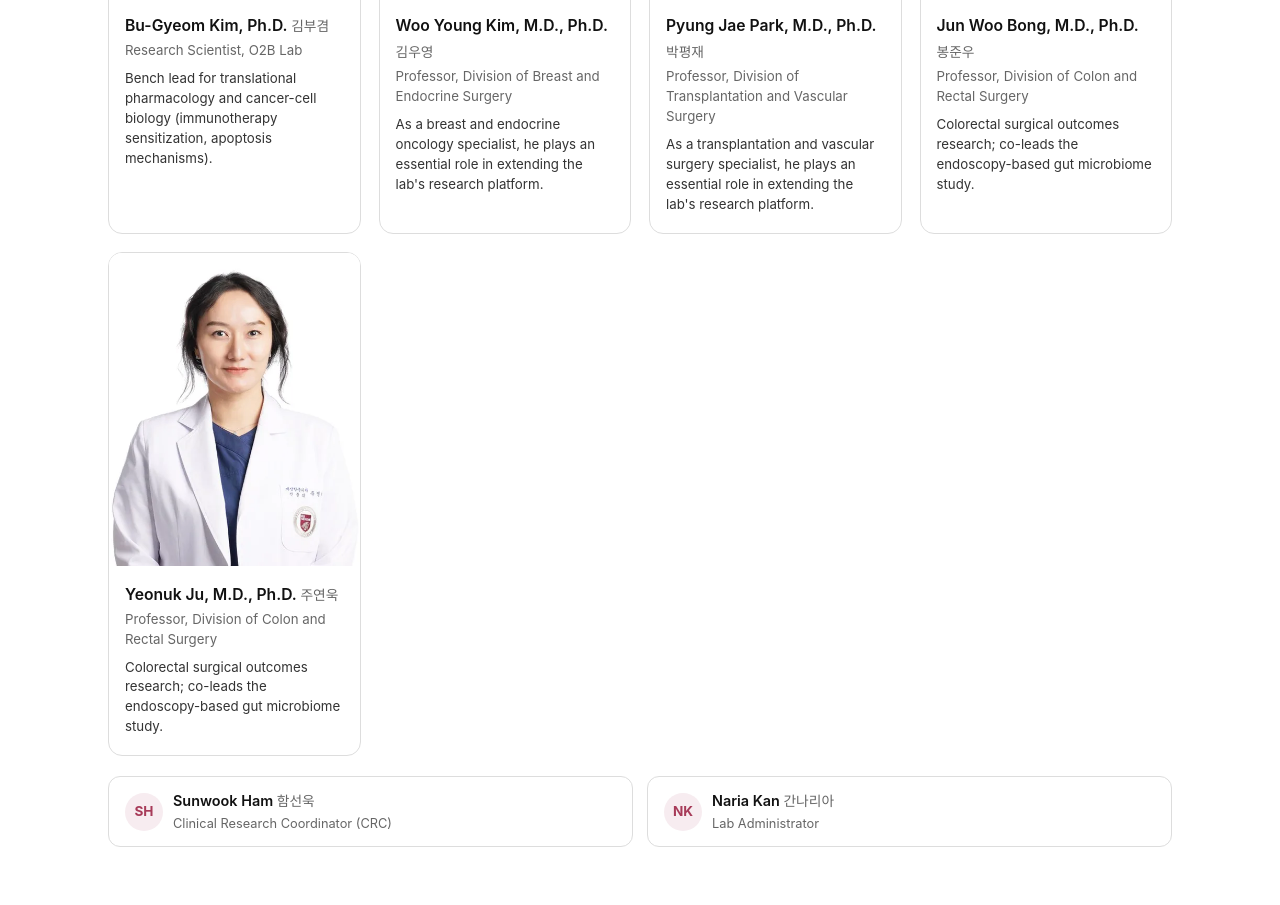
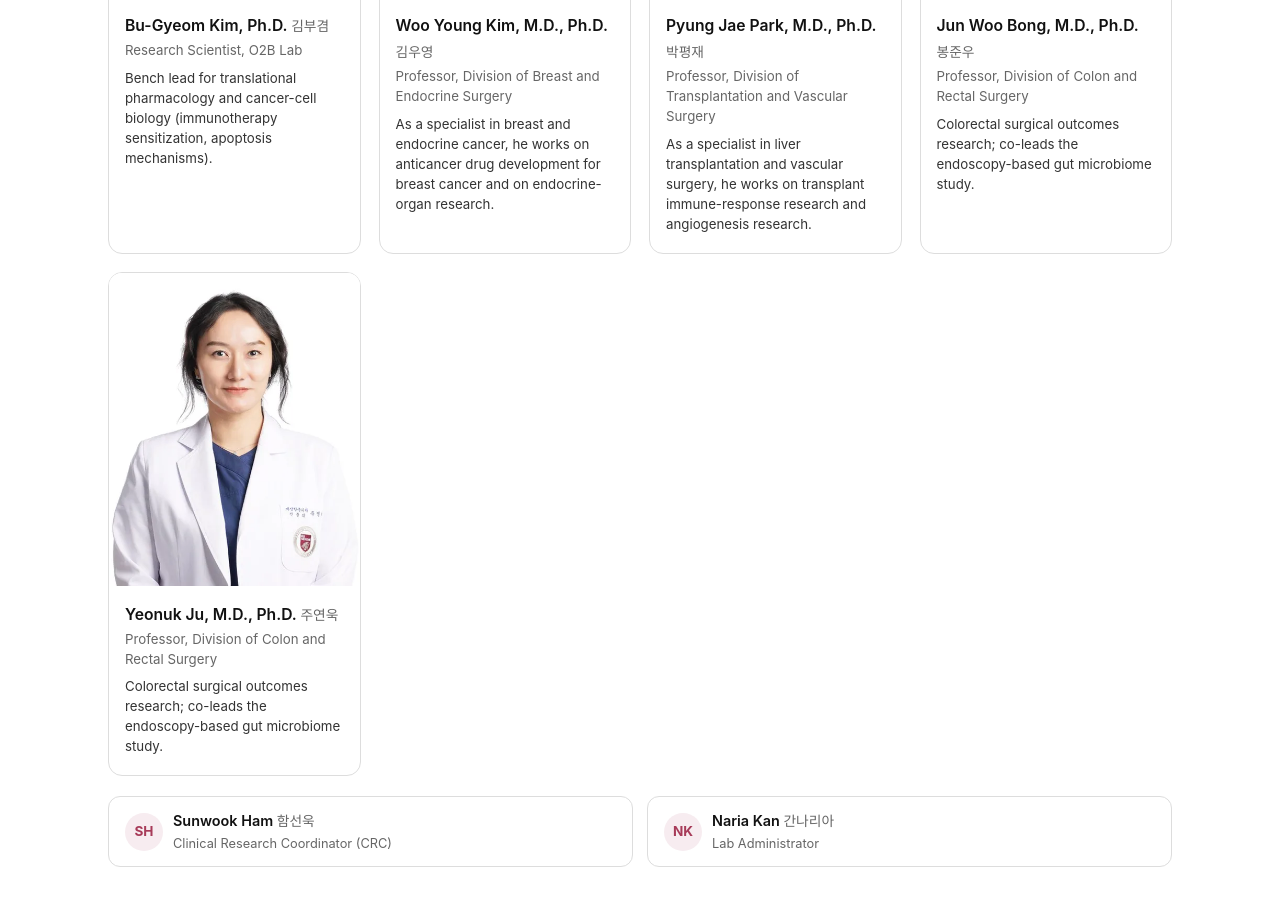
Before and after one commit to kasaha11/o2blab, a plain HTML site: page index.html in a window 1280 px wide. Shown: the part 6891-7796 px from the top of the page. Drawn offline with Linux system fonts and the light colour scheme; a web font is replaced by a local one.

Commit message:
Update team blurbs for Woo Young Kim and Pyung Jae Park
User-supplied copy: Kim - breast-cancer anticancer drug development
and endocrine-organ research; Park - transplant immune-response and
angiogenesis research. EN kept in sync. ("연구과" in the supplied Park
line read as a typo for "연구와" and was written as such.)

Co-Authored-By: Claude Fable 5 <noreply@anthropic.com>
Claude-Session: https://claude.ai/code/session_01QeFUR3xcoARhb2yx99nVQw

```diff
--- a/index.html
+++ b/index.html
@@ -654,7 +654,7 @@
           <div class="person-info">
             <p class="pn">Woo Young Kim, M.D., Ph.D. <span class="kr">김우영</span></p>
             <p class="pr" data-en="Professor, Division of Breast and Endocrine Surgery" data-ko="교수, 유방내분비외과">Professor, Division of Breast and Endocrine Surgery</p>
-            <p class="pd" data-en="As a breast and endocrine oncology specialist, he plays an essential role in extending the lab's research platform." data-ko="유방암 내분비암 전문의로서 연구 플랫폼 확장에 필수적으로 참여하고 있습니다.">As a breast and endocrine oncology specialist, he plays an essential role in extending the lab's research platform.</p>
+            <p class="pd" data-en="As a specialist in breast and endocrine cancer, he works on anticancer drug development for breast cancer and on endocrine-organ research." data-ko="유방암과 내분비암 전문가로서 유방암 항암제 개발 및 내분비 기관 연구를 진행하고 있습니다.">As a specialist in breast and endocrine cancer, he works on anticancer drug development for breast cancer and on endocrine-organ research.</p>
           </div>
         </div>
         <div class="person-card">
@@ -665,7 +665,7 @@
           <div class="person-info">
             <p class="pn">Pyung Jae Park, M.D., Ph.D. <span class="kr">박평재</span></p>
             <p class="pr" data-en="Professor, Division of Transplantation and Vascular Surgery" data-ko="교수, 이식혈관외과">Professor, Division of Transplantation and Vascular Surgery</p>
-            <p class="pd" data-en="As a transplantation and vascular surgery specialist, he plays an essential role in extending the lab's research platform." data-ko="이식혈관외과 전문의로서 연구 플랫폼 확장에 필수적으로 참여하고 있습니다.">As a transplantation and vascular surgery specialist, he plays an essential role in extending the lab's research platform.</p>
+            <p class="pd" data-en="As a specialist in liver transplantation and vascular surgery, he works on transplant immune-response research and angiogenesis research." data-ko="간이식과 혈관수술 전문가로서 이식면역반응 연구와 혈관생성 연구를 진행하고 있습니다.">As a specialist in liver transplantation and vascular surgery, he works on transplant immune-response research and angiogenesis research.</p>
           </div>
         </div>
         <div class="person-card">
```
